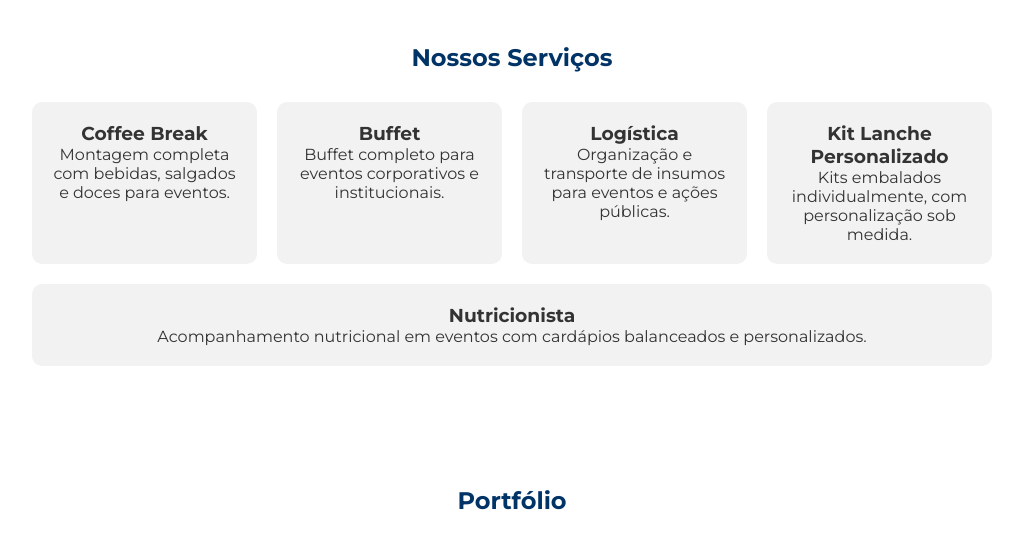
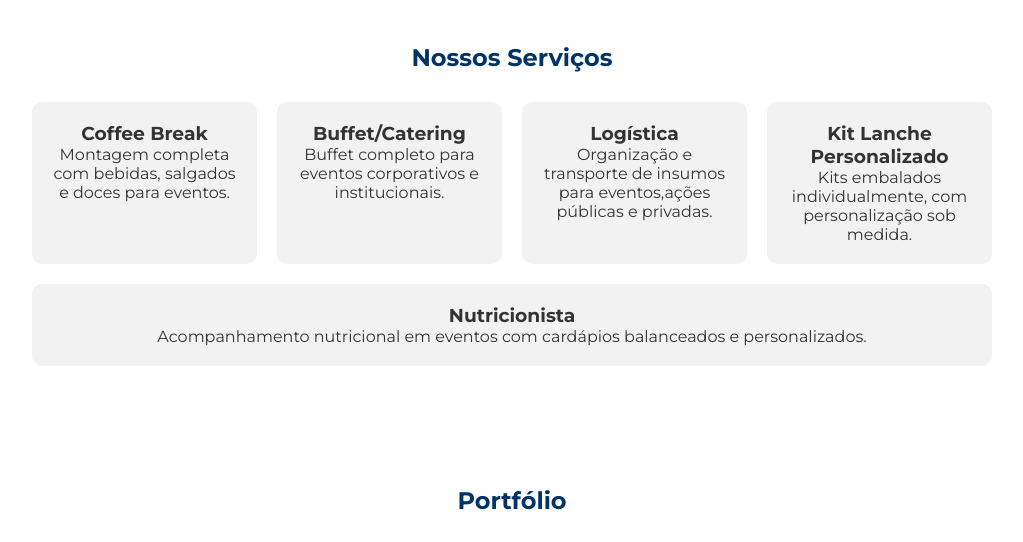
Before and after one commit to LORESERVICOS/evento, a plain HTML site: page index.html in a window 1280 px wide. Shown: the part 820-1362 px from the top of the page, without its empty margins (128-1151 px from the left). Drawn offline with Linux system fonts and the light colour scheme.

Commit message:
Update index.html

```diff
--- a/index.html
+++ b/index.html
@@ -241,12 +241,12 @@ Ingredientes frescos, receitas artesanais e opções para todos os gostos —
         <p>Montagem completa com bebidas, salgados e doces para eventos.</p>
       </div>
       <div class="service">
-        <h3>Buffet</h3>
+        <h3>Buffet/Catering</h3>
         <p>Buffet completo para eventos corporativos e institucionais.</p>
       </div>
       <div class="service">
         <h3>Logística</h3>
-        <p>Organização e transporte de insumos para eventos e ações públicas.</p>
+        <p>Organização e transporte de insumos para eventos,ações públicas e privadas.</p>
       </div>
       <div class="service">
         <h3>Kit Lanche Personalizado</h3>
```
